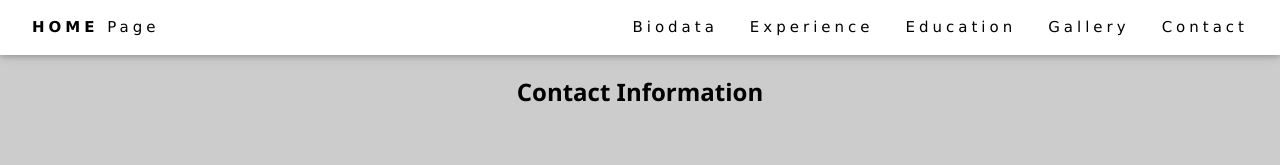
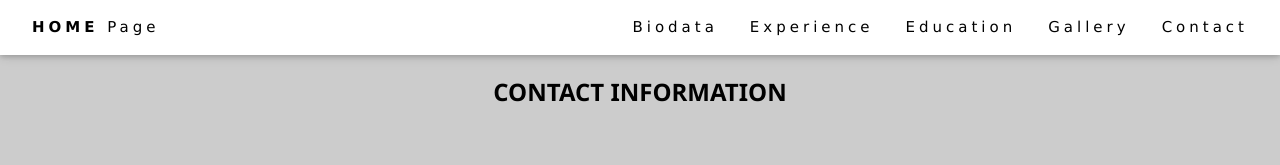
Before and after one commit to farzanaazlan/Personal-Website, a plain HTML site: page contact.html in a window 1280 px wide. Shown: the top 165 px of the page. Drawn offline with nearby package versions, Linux system fonts and the light colour scheme.

Commit message:
Update contact.html

```diff
--- a/contact.html
+++ b/contact.html
@@ -42,7 +42,7 @@ body{
 
 <!-- Container (Portfolio Section) -->
 <div class="w3-content w3-container w3-padding-64" id="portfolio">
-  <h3 class="w3-center"><b>Contact Information</b></h3>
+  <h3 class="w3-center"><b>CONTACT INFORMATION</b></h3>
   <p class="w3-center"><em></em></p><br>
 
 
```
